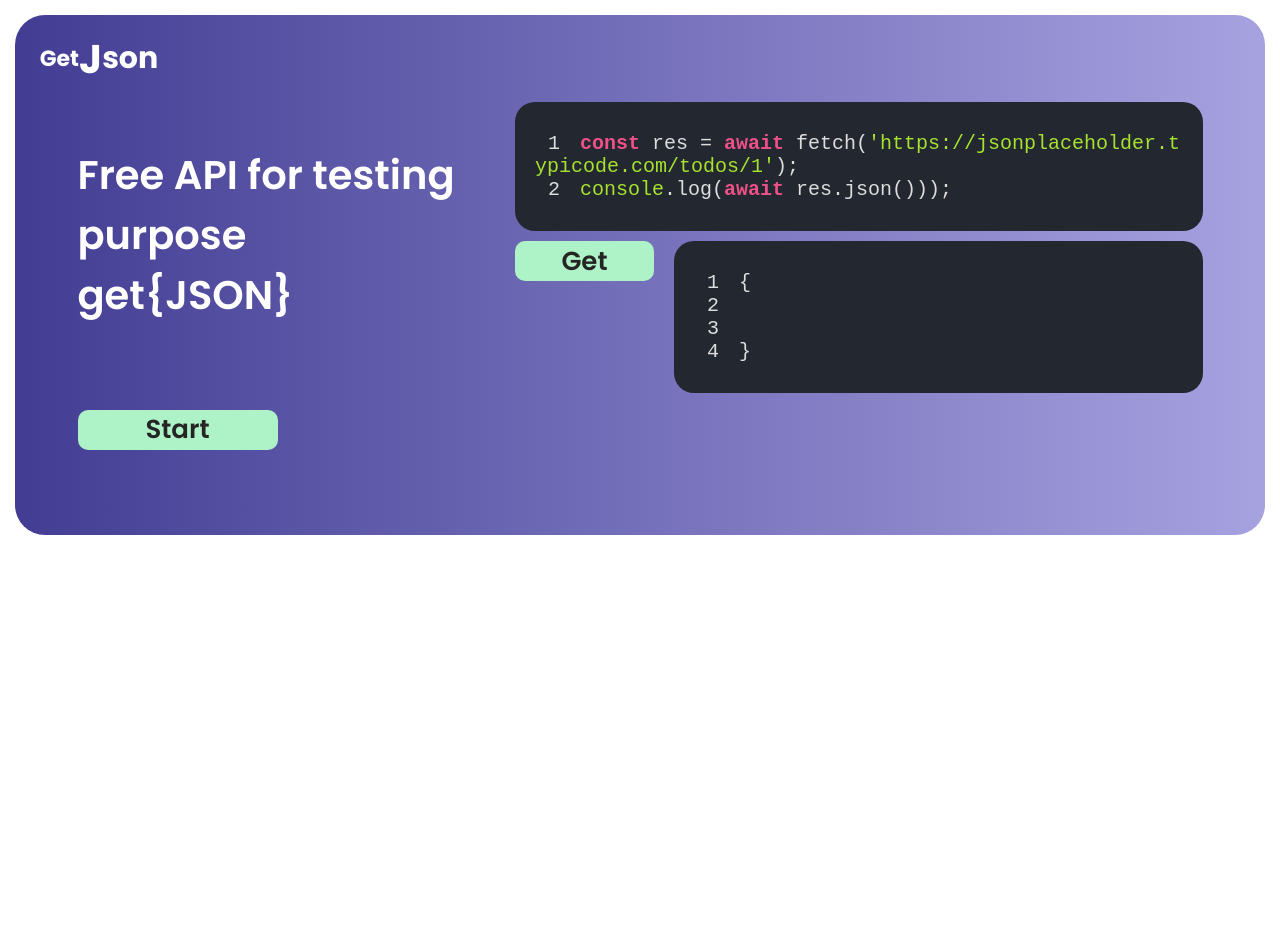
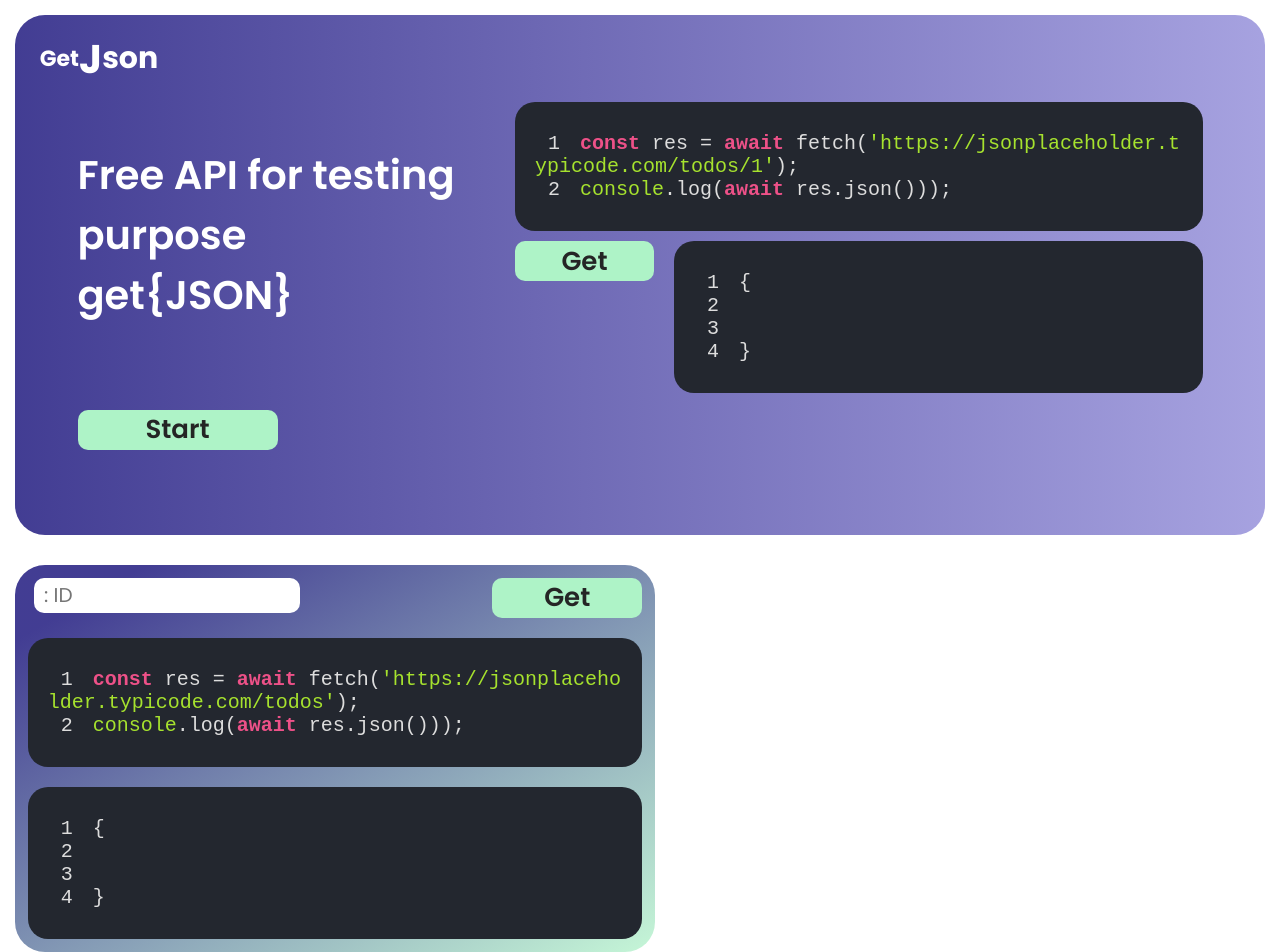
Before and after one commit to roman-ojha/getjson, a React (Create React App) app in the folder client/: page / in a window 1280 px wide. Shown: the top 952 px of the page. Before the commit the page ends 800 px from the top, so only its background shows below. Built offline with nearby package versions, Linux system fonts and the light colour scheme.

Commit message:
designing get method container with id

```diff
--- a/client/src/App.css
+++ b/client/src/App.css
@@ -1,3 +1,8 @@
 :root {
   --primary-font-family: "Poppins", sans-serif;
+  --primary-container-border-radius: 30px;
+  --primary-body-margin: 15px;
+  --primary-body-margin-negetive: -15px;
+  --primary-background-color: #070071c2;
+  --primary-button-color: #aef3c7;
 }
--- a/client/src/pages/Index.js
+++ b/client/src/pages/Index.js
@@ -6,7 +6,7 @@ import "../styles/index.css";
 const index = () => {
   return (
     <>
-      <div className="Container">
+      <div className="UpperBar_Container">
         <nav className="NavBar_Container">
           <div className="NavBar_Title_Container">
             <h1 className="NavBar_Title_get_Letter">Get</h1>
@@ -72,6 +72,53 @@ console.log(await res.json()));`}
           </div>
         </div>
       </div>
+      <div className="GetMethod_Container">
+        {/* <h1 className="GetMethod_Title">Get</h1> */}
+        <div className="Id_and_Get_Button_Container">
+          <input type="text" placeholder=": ID" />
+          <button>Get</button>
+        </div>
+        <SyntaxHighlighter
+          className={"Method_CodeViewer_Container"}
+          language="javascript"
+          style={SyntaxHighlighterStyle}
+          customStyle={{ overflowX: "hidden", borderRadius: "20px" }}
+          useInlineStyles={{ fontSize: "1px" }}
+          showLineNumbers
+          lineProps={{ style: { wordWrap: "break-word" } }}
+          lineProps={{
+            style: {
+              wordBreak: "break-all",
+              whiteSpace: "pre-wrap",
+            },
+          }}
+          wrapLines={true}
+        >
+          {`const res = await fetch('https://jsonplaceholder.typicode.com/todos');
+console.log(await res.json()));`}
+        </SyntaxHighlighter>
+        <SyntaxHighlighter
+          className={"Method_OutputViewer_Container"}
+          language="javascript"
+          style={SyntaxHighlighterStyle}
+          customStyle={{ overflowX: "hidden", borderRadius: "20px" }}
+          useInlineStyles={{ fontSize: "1px" }}
+          showLineNumbers
+          lineProps={{ style: { wordWrap: "break-word" } }}
+          lineProps={{
+            style: {
+              wordBreak: "break-all",
+              whiteSpace: "pre-wrap",
+            },
+          }}
+          wrapLines={true}
+        >
+          {`{
+
+
+}`}
+        </SyntaxHighlighter>
+      </div>
     </>
   );
 };
--- a/client/src/styles/index.css
+++ b/client/src/styles/index.css
@@ -1,9 +1,18 @@
-.Container {
+body {
+  margin: var(--primary-body-margin) var(--primary-body-margin-negetive)
+    var(--primary-body-margin) var(--primary-body-margin);
+  overflow-x: hidden;
+}
+
+.UpperBar_Container {
   width: calc(100% - 30px);
   height: 65vh;
-  background-image: linear-gradient(to left, #9893dbdb, #070071c2);
-  margin: 15px;
-  border-radius: 30px;
+  background-image: linear-gradient(
+    to left,
+    #9893dbdb,
+    var(--primary-background-color)
+  );
+  border-radius: var(--primary-container-border-radius);
 }
 .NavBar_Container {
   display: flex;
@@ -65,7 +74,9 @@
   font-family: var(--primary-font-family);
   font-weight: 600;
 }
-.Start_Button {
+.Start_Button,
+.Get_Button,
+.Id_and_Get_Button_Container button {
   width: 200px;
   height: 40px;
   border-radius: 10px;
@@ -91,16 +102,6 @@
 }
 .Get_Button {
   width: 150px;
-  height: 40px;
-  border-radius: 10px;
-  border-width: 0px;
-  font-size: 1.3rem;
-  font-family: var(--primary-font-family);
-  font-weight: 600;
-  background-color: #aef3c7;
-  cursor: pointer;
-  transition-duration: 200ms;
-  color: rgb(37, 37, 37);
 }
 .Get_Button:hover {
   transform: scale(1.03);
@@ -114,6 +115,54 @@
   margin-left: 20px;
 }
 
+.GetMethod_Container {
+  /* border: 1px solid blue; */
+  width: 50%;
+  min-height: 30vh;
+  margin-top: 30px;
+  border-radius: var(--primary-container-border-radius);
+  background-image: linear-gradient(150deg, #070071c2 10%, #aef3c7b6 100%);
+  padding: 1%;
+  box-sizing: border-box;
+}
+
+.GetMethod_Title {
+  font-size: 1.5rem;
+  font-family: var(--primary-font-family);
+  font-weight: 600;
+  color: white;
+}
+
+.Method_CodeViewer_Container {
+}
+.Method_OutputViewer_Container {
+  margin-top: 20px;
+}
+
+.Id_and_Get_Button_Container {
+  /* margin-top: 2%; */
+  display: flex;
+  justify-content: space-between;
+  margin-bottom: 20px;
+}
+.Id_and_Get_Button_Container input {
+  width: 40%;
+  border-radius: 10px;
+  height: 35px;
+  border-width: 0px;
+  margin-left: 1%;
+}
+.Id_and_Get_Button_Container input:read-write {
+  outline: none;
+  font-family: var(--primary-font-family);
+  font-size: 1rem;
+  padding: 0px 10px 0px 10px;
+  color: black;
+}
+.Id_and_Get_Button_Container button {
+  width: 150px;
+}
+
 @media screen and (max-width: 1400px) {
   .Header_Title {
     font-size: 2rem;
```
